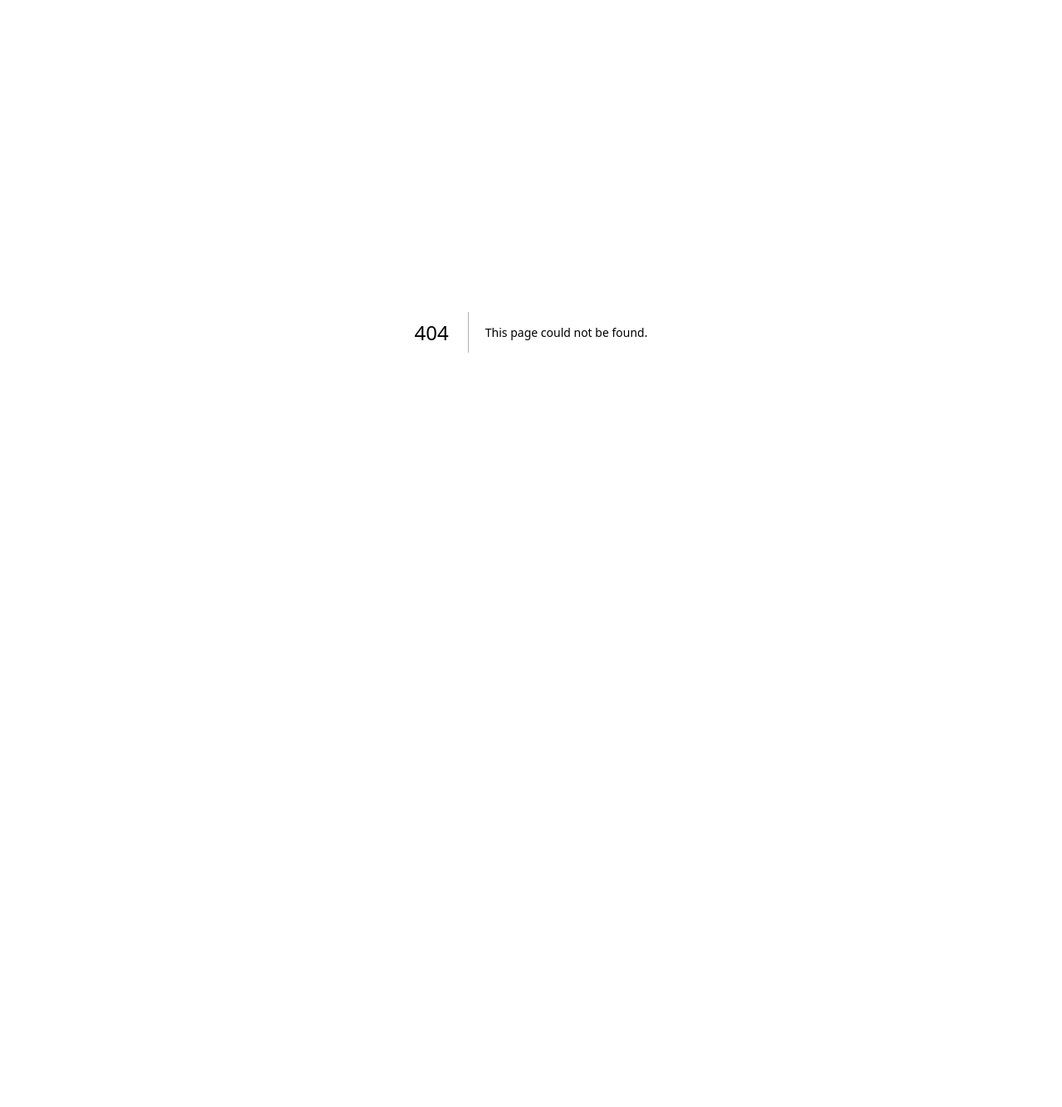
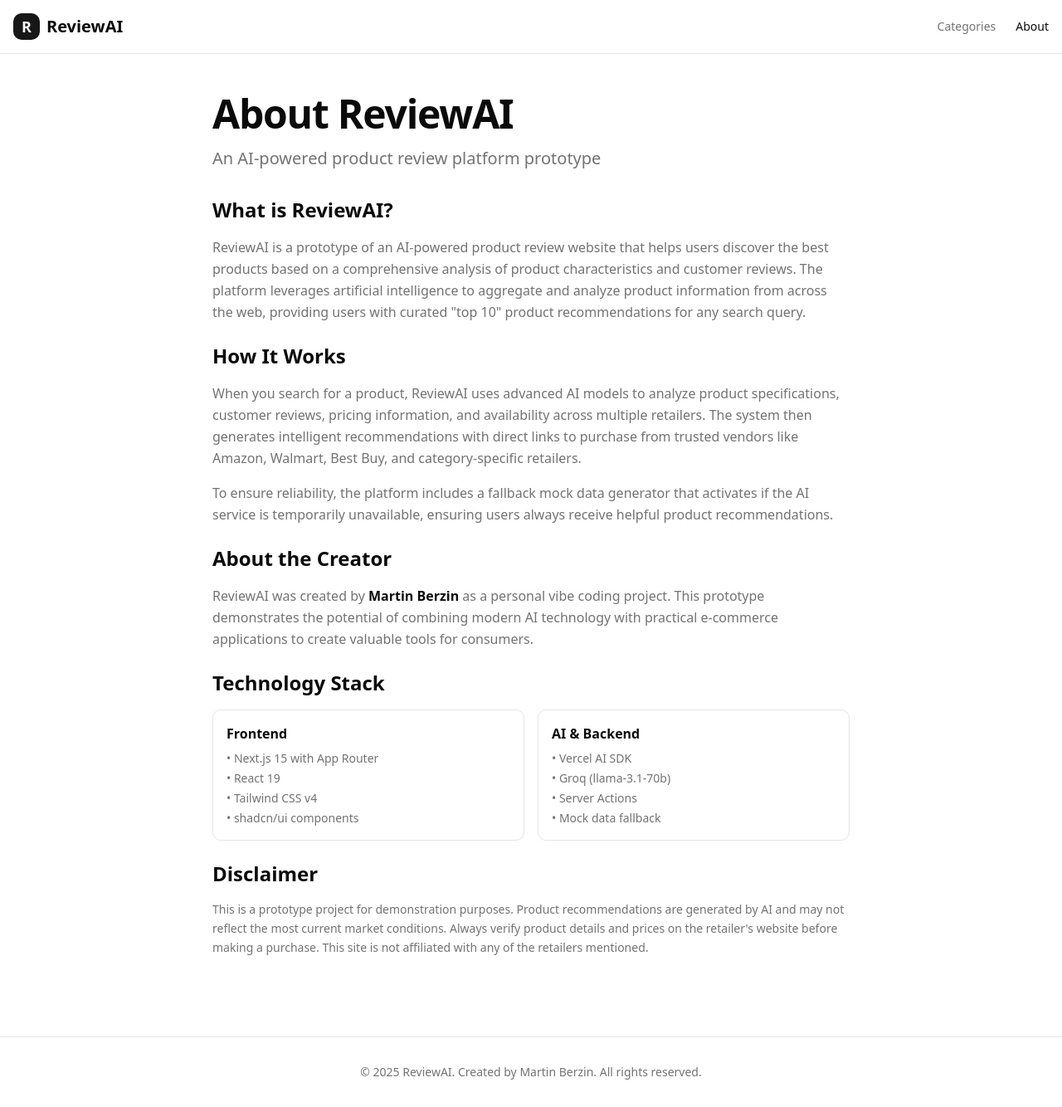
Before and after one commit to mberzin/product-review-website, a Next.js app: page /about in a window 1280 px wide. Before the commit this address had no page. Shown: the whole page at 83% size. Before the commit the page ends 800 px from the top, so only its background shows below. Built offline with nearby package versions, Linux system fonts and the light colour scheme.

Commit message:
feat: add About page and links
Create About page and add links to all navigations

#VERCEL_SKIP

Co-authored-by: null <48107987+mberzin@users.noreply.github.com>

```diff
--- /dev/null
+++ b/app/about/page.tsx
@@ -0,0 +1,113 @@
+export default function AboutPage() {
+  return (
+    <div className="min-h-screen flex flex-col">
+      {/* Header */}
+      <header className="border-b border-border">
+        <div className="container mx-auto px-4 py-4 flex items-center justify-between">
+          <a href="/" className="flex items-center gap-2">
+            <div className="w-8 h-8 bg-primary rounded-lg flex items-center justify-center">
+              <span className="text-primary-foreground font-bold text-lg">R</span>
+            </div>
+            <span className="text-xl font-semibold">ReviewAI</span>
+          </a>
+          <nav className="hidden md:flex items-center gap-6">
+            <a href="/categories" className="text-sm text-muted-foreground hover:text-foreground transition-colors">
+              Categories
+            </a>
+            <a href="/about" className="text-sm text-foreground font-medium">
+              About
+            </a>
+          </nav>
+        </div>
+      </header>
+
+      {/* Main Content */}
+      <main className="flex-1 px-4 py-12">
+        <div className="container mx-auto max-w-3xl">
+          <div className="space-y-8">
+            <div className="space-y-4">
+              <h1 className="text-4xl md:text-5xl font-bold tracking-tight">About ReviewAI</h1>
+              <p className="text-xl text-muted-foreground">An AI-powered product review platform prototype</p>
+            </div>
+
+            <div className="prose prose-neutral dark:prose-invert max-w-none space-y-6">
+              <section className="space-y-4">
+                <h2 className="text-2xl font-semibold">What is ReviewAI?</h2>
+                <p className="text-muted-foreground leading-relaxed">
+                  ReviewAI is a prototype of an AI-powered product review website that helps users discover the best
+                  products based on a comprehensive analysis of product characteristics and customer reviews. The
+                  platform leverages artificial intelligence to aggregate and analyze product information from across
+                  the web, providing users with curated "top 10" product recommendations for any search query.
+                </p>
+              </section>
+
+              <section className="space-y-4">
+                <h2 className="text-2xl font-semibold">How It Works</h2>
+                <p className="text-muted-foreground leading-relaxed">
+                  When you search for a product, ReviewAI uses advanced AI models to analyze product specifications,
+                  customer reviews, pricing information, and availability across multiple retailers. The system then
+                  generates intelligent recommendations with direct links to purchase from trusted vendors like Amazon,
+                  Walmart, Best Buy, and category-specific retailers.
+                </p>
+                <p className="text-muted-foreground leading-relaxed">
+                  To ensure reliability, the platform includes a fallback mock data generator that activates if the AI
+                  service is temporarily unavailable, ensuring users always receive helpful product recommendations.
+                </p>
+              </section>
+
+              <section className="space-y-4">
+                <h2 className="text-2xl font-semibold">About the Creator</h2>
+                <p className="text-muted-foreground leading-relaxed">
+                  ReviewAI was created by <span className="font-semibold text-foreground">Martin Berzin</span> as a
+                  personal vibe coding project. This prototype demonstrates the potential of combining modern AI
+                  technology with practical e-commerce applications to create valuable tools for consumers.
+                </p>
+              </section>
+
+              <section className="space-y-4">
+                <h2 className="text-2xl font-semibold">Technology Stack</h2>
+                <div className="grid grid-cols-1 sm:grid-cols-2 gap-4">
+                  <div className="p-4 bg-card border border-border rounded-lg">
+                    <h3 className="font-semibold mb-2">Frontend</h3>
+                    <ul className="text-sm text-muted-foreground space-y-1">
+                      <li>• Next.js 15 with App Router</li>
+                      <li>• React 19</li>
+                      <li>• Tailwind CSS v4</li>
+                      <li>• shadcn/ui components</li>
+                    </ul>
+                  </div>
+                  <div className="p-4 bg-card border border-border rounded-lg">
+                    <h3 className="font-semibold mb-2">AI & Backend</h3>
+                    <ul className="text-sm text-muted-foreground space-y-1">
+                      <li>• Vercel AI SDK</li>
+                      <li>• Groq (llama-3.1-70b)</li>
+                      <li>• Server Actions</li>
+                      <li>• Mock data fallback</li>
+                    </ul>
+                  </div>
+                </div>
+              </section>
+
+              <section className="space-y-4">
+                <h2 className="text-2xl font-semibold">Disclaimer</h2>
+                <p className="text-sm text-muted-foreground leading-relaxed">
+                  This is a prototype project for demonstration purposes. Product recommendations are generated by AI
+                  and may not reflect the most current market conditions. Always verify product details and prices on
+                  the retailer's website before making a purchase. This site is not affiliated with any of the retailers
+                  mentioned.
+                </p>
+              </section>
+            </div>
+          </div>
+        </div>
+      </main>
+
+      {/* Footer */}
+      <footer className="border-t border-border py-8 mt-12">
+        <div className="container mx-auto px-4 text-center text-sm text-muted-foreground">
+          <p>&copy; 2025 ReviewAI. Created by Martin Berzin. All rights reserved.</p>
+        </div>
+      </footer>
+    </div>
+  )
+}
--- a/app/categories/page.tsx
+++ b/app/categories/page.tsx
@@ -150,6 +150,9 @@ export default function CategoriesPage() {
             <a href="/categories" className="text-sm text-foreground font-medium">
               Categories
             </a>
+            <a href="/about" className="text-sm text-muted-foreground hover:text-foreground transition-colors">
+              About
+            </a>
           </nav>
         </div>
       </header>
--- a/app/page.tsx
+++ b/app/page.tsx
@@ -33,6 +33,9 @@ export default function HomePage() {
           <nav className="hidden md:flex items-center gap-6">
             <a href="/categories" className="text-sm text-muted-foreground hover:text-foreground transition-colors">
               Categories
+            </a>
+            <a href="/about" className="text-sm text-muted-foreground hover:text-foreground transition-colors">
+              About
             </a>
           </nav>
         </div>
--- a/app/search/page.tsx
+++ b/app/search/page.tsx
@@ -185,6 +185,15 @@ function SearchResults() {
               </div>
             </form>
 
+            <nav className="hidden lg:flex items-center gap-4">
+              <a href="/categories" className="text-sm text-muted-foreground hover:text-foreground transition-colors">
+                Categories
+              </a>
+              <a href="/about" className="text-sm text-muted-foreground hover:text-foreground transition-colors">
+                About
+              </a>
+            </nav>
+
             <Button
               variant="outline"
               size="icon"
```
Also changed, not shown: package.json (+17 -17 lines), 1 other file (tests, documents, lock files or other folders).
